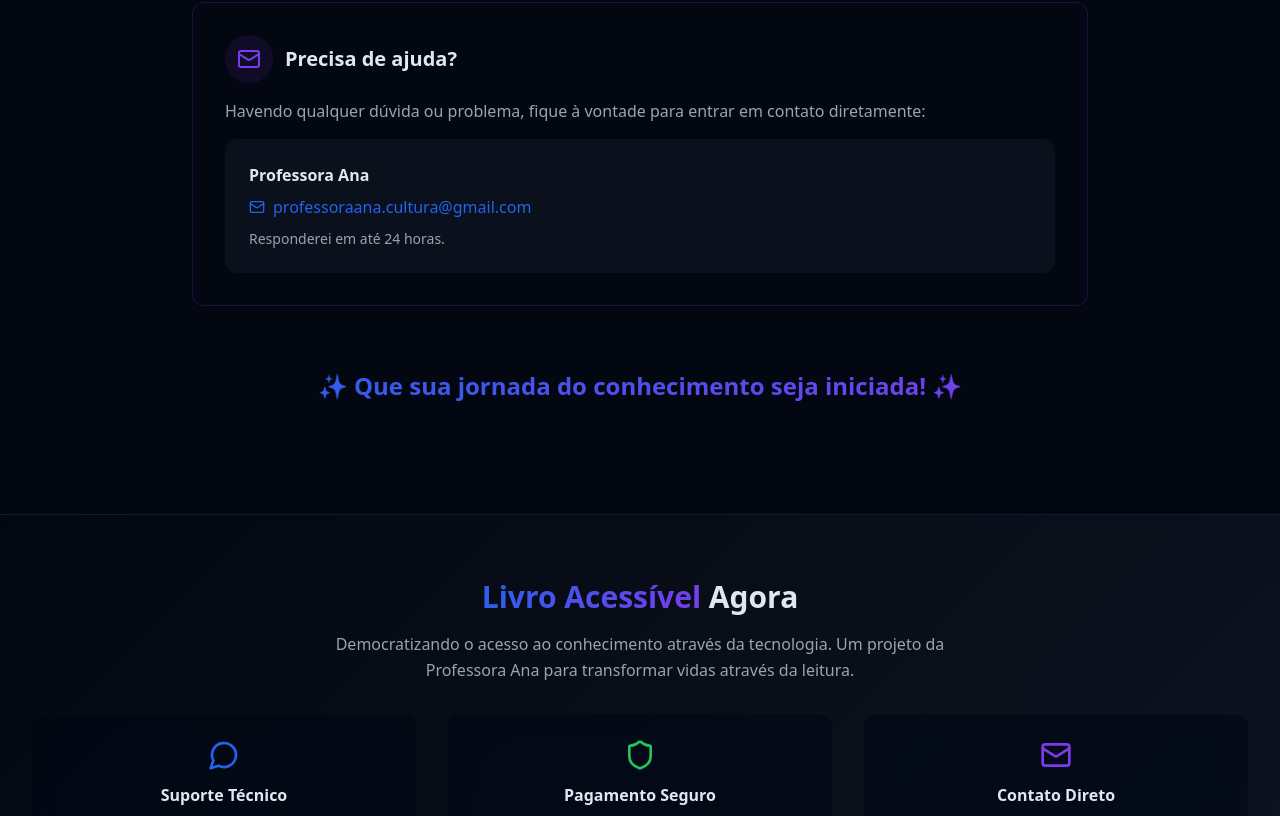
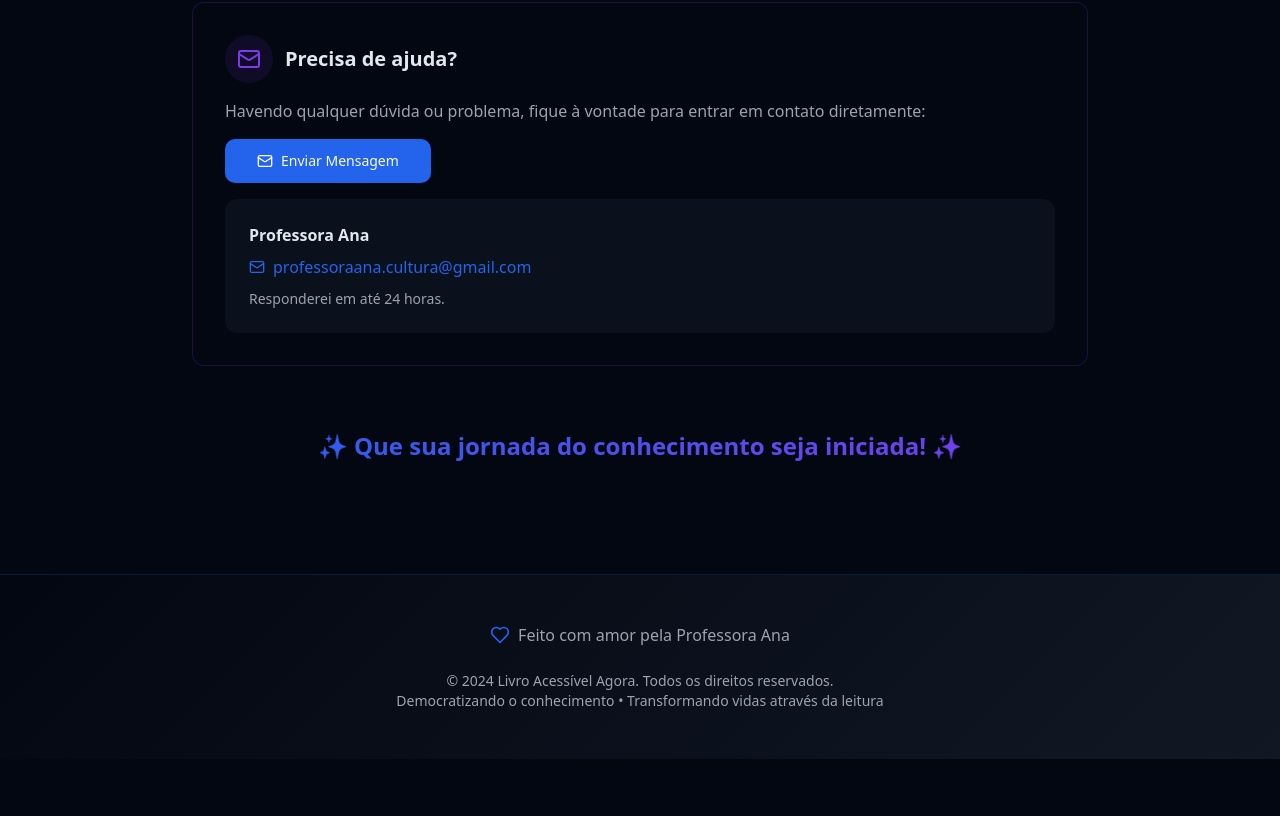
Before and after one commit to robertoadministrador-sketch/livro-acessivel-agora-09843-53483, a React (Vite) app: page /obrigado in a window 1280 px wide. Shown: the part 1264-2080 px from the top of the page. After the commit the page ends 2023 px from the top, so only its background shows below. Built offline with nearby package versions, Linux system fonts and the light colour scheme.

Commit message:
Refactor Thank You page

```diff
--- a/src/pages/ThankYou.tsx
+++ b/src/pages/ThankYou.tsx
@@ -1,15 +1,40 @@
 import { Button } from "@/components/ui/button";
 import { Card } from "@/components/ui/card";
-import { BookOpen, Gift, Mail, CheckCircle } from "lucide-react";
-import Footer from "@/components/Footer";
+import { BookOpen, Gift, Mail, CheckCircle, Heart } from "lucide-react";
+import {
+  Dialog,
+  DialogContent,
+  DialogDescription,
+  DialogHeader,
+  DialogTitle,
+  DialogTrigger,
+} from "@/components/ui/dialog";
+import { Input } from "@/components/ui/input";
+import { Textarea } from "@/components/ui/textarea";
+import { useState } from "react";
 
 const ThankYou = () => {
+  const [isDialogOpen, setIsDialogOpen] = useState(false);
+  const [formData, setFormData] = useState({
+    name: "",
+    email: "",
+    message: ""
+  });
+
   const handleAccessLibrary = () => {
     window.open("https://pt.z-lib.fm/", "_blank", "noopener,noreferrer");
   };
 
   const handleAccessBonus = () => {
     window.open("https://chavedainternetexposeed.my.canva.site/obrigado-por-comprar-09993", "_blank", "noopener,noreferrer");
+  };
+
+  const handleSendMessage = () => {
+    const subject = encodeURIComponent(`Contato de ${formData.name}`);
+    const body = encodeURIComponent(`Nome: ${formData.name}\nEmail: ${formData.email}\n\nMensagem:\n${formData.message}`);
+    window.location.href = `mailto:professoraana.cultura@gmail.com?subject=${subject}&body=${body}`;
+    setIsDialogOpen(false);
+    setFormData({ name: "", email: "", message: "" });
   };
 
   return (
@@ -127,6 +152,68 @@ const ThankYou = () => {
                 Havendo qualquer dúvida ou problema, fique à vontade para entrar em contato diretamente:
               </p>
 
+              <Dialog open={isDialogOpen} onOpenChange={setIsDialogOpen}>
+                <DialogTrigger asChild>
+                  <Button variant="default" size="lg" className="w-full md:w-auto">
+                    <Mail className="w-5 h-5" />
+                    Enviar Mensagem
+                  </Button>
+                </DialogTrigger>
+                <DialogContent className="sm:max-w-[500px]">
+                  <DialogHeader>
+                    <DialogTitle>Enviar Mensagem</DialogTitle>
+                    <DialogDescription>
+                      Preencha o formulário abaixo. Sua mensagem será enviada para professoraana.cultura@gmail.com
+                    </DialogDescription>
+                  </DialogHeader>
+                  <div className="space-y-4 py-4">
+                    <div className="space-y-2">
+                      <label htmlFor="name" className="text-sm font-medium">
+                        Nome
+                      </label>
+                      <Input
+                        id="name"
+                        value={formData.name}
+                        onChange={(e) => setFormData({ ...formData, name: e.target.value })}
+                        placeholder="Seu nome"
+                      />
+                    </div>
+                    <div className="space-y-2">
+                      <label htmlFor="email" className="text-sm font-medium">
+                        Seu Email
+                      </label>
+                      <Input
+                        id="email"
+                        type="email"
+                        value={formData.email}
+                        onChange={(e) => setFormData({ ...formData, email: e.target.value })}
+                        placeholder="seu@email.com"
+                      />
+                    </div>
+                    <div className="space-y-2">
+                      <label htmlFor="message" className="text-sm font-medium">
+                        Mensagem
+                      </label>
+                      <Textarea
+                        id="message"
+                        value={formData.message}
+                        onChange={(e) => setFormData({ ...formData, message: e.target.value })}
+                        placeholder="Digite sua mensagem..."
+                        rows={5}
+                      />
+                    </div>
+                  </div>
+                  <div className="flex justify-end gap-3">
+                    <Button variant="outline" onClick={() => setIsDialogOpen(false)}>
+                      Cancelar
+                    </Button>
+                    <Button onClick={handleSendMessage}>
+                      Enviar Mensagem
+                    </Button>
+                  </div>
+                </DialogContent>
+              </Dialog>
+
               <div className="bg-muted/30 rounded-lg p-6 space-y-2">
                 <p className="font-semibold text-foreground">Professora Ana</p>
                 <a
@@ -152,7 +239,26 @@ const ThankYou = () => {
         </div>
       </section>
 
-      <Footer />
+      {/* Footer Simplificado */}
+      <footer className="relative py-12 border-t border-primary/20">
+        <div className="absolute inset-0 bg-gradient-dark opacity-50"></div>
+        <div className="container mx-auto px-4 relative z-10">
+          <div className="text-center space-y-6">
+            <div className="flex items-center justify-center">
+              <Heart className="w-5 h-5 text-primary mr-2" />
+              <p className="text-muted-foreground">
+                Feito com amor pela Professora Ana
+              </p>
+            </div>
+
+            <p className="text-sm text-muted-foreground">
+              © 2024 Livro Acessível Agora. Todos os direitos reservados.
+              <br />
+              Democratizando o conhecimento • Transformando vidas através da leitura
+            </p>
+          </div>
+        </div>
+      </footer>
     </main>
   );
 };
```
